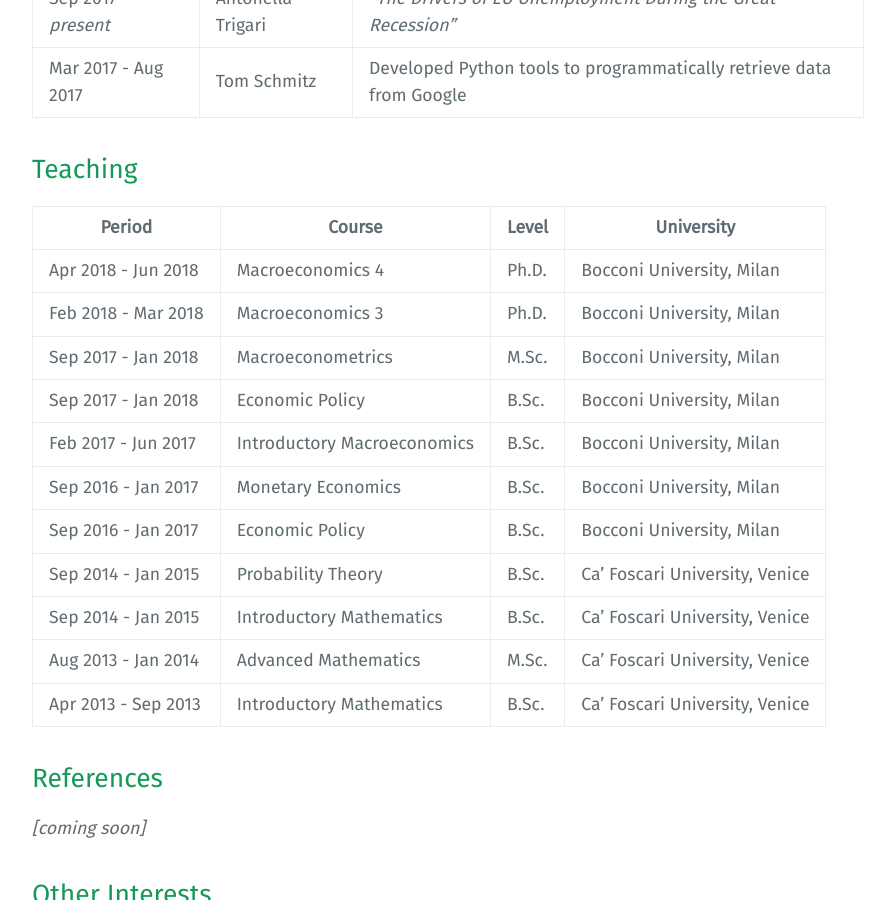
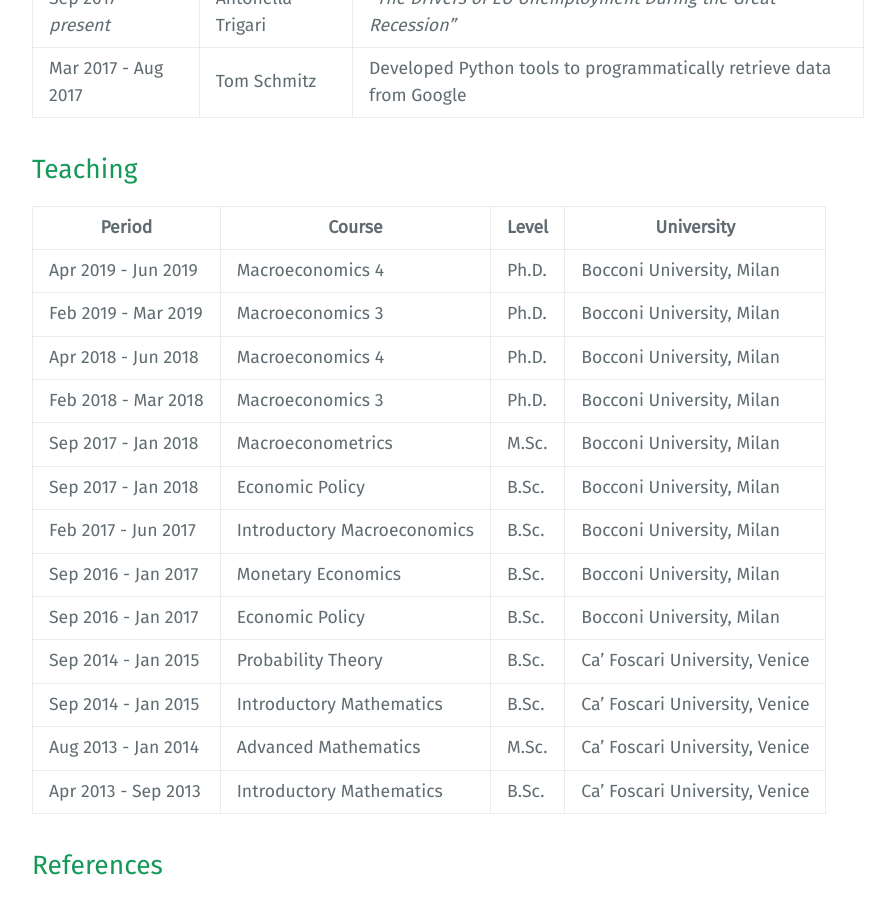
Before and after one commit to AndreaPasqualini/andreapasqualini.github.io, a Jekyll site: the page built from index.md, in a window 1280 px wide and 900 px high, scrolled down 1202 px. Shown: the whole window, without its empty margins (192-1087 px from the left). Built offline with Jekyll 4.4.1, drawn with Linux system fonts in a browser that asks for light colours.

Commit message:
Added teaching of a.y. 2018-2019

```diff
--- a/index.md
+++ b/index.md
@@ -47,6 +47,8 @@ I am interested in Empirical Macroeconomics and Time Series Econometrics.
 
 | Period              | Course                      | Level | University                     |
 | ------------------- | --------------------------- | ----- | ------------------------------ |
+| Apr 2019 - Jun 2019 | Macroeconomics 4            | Ph.D. | Bocconi University, Milan      |
+| Feb 2019 - Mar 2019 | Macroeconomics 3            | Ph.D. | Bocconi University, Milan      |
 | Apr 2018 - Jun 2018 | Macroeconomics 4            | Ph.D. | Bocconi University, Milan      |
 | Feb 2018 - Mar 2018 | Macroeconomics 3            | Ph.D. | Bocconi University, Milan      |
 | Sep 2017 - Jan 2018 | Macroeconometrics           | M.Sc. | Bocconi University, Milan      |
```
